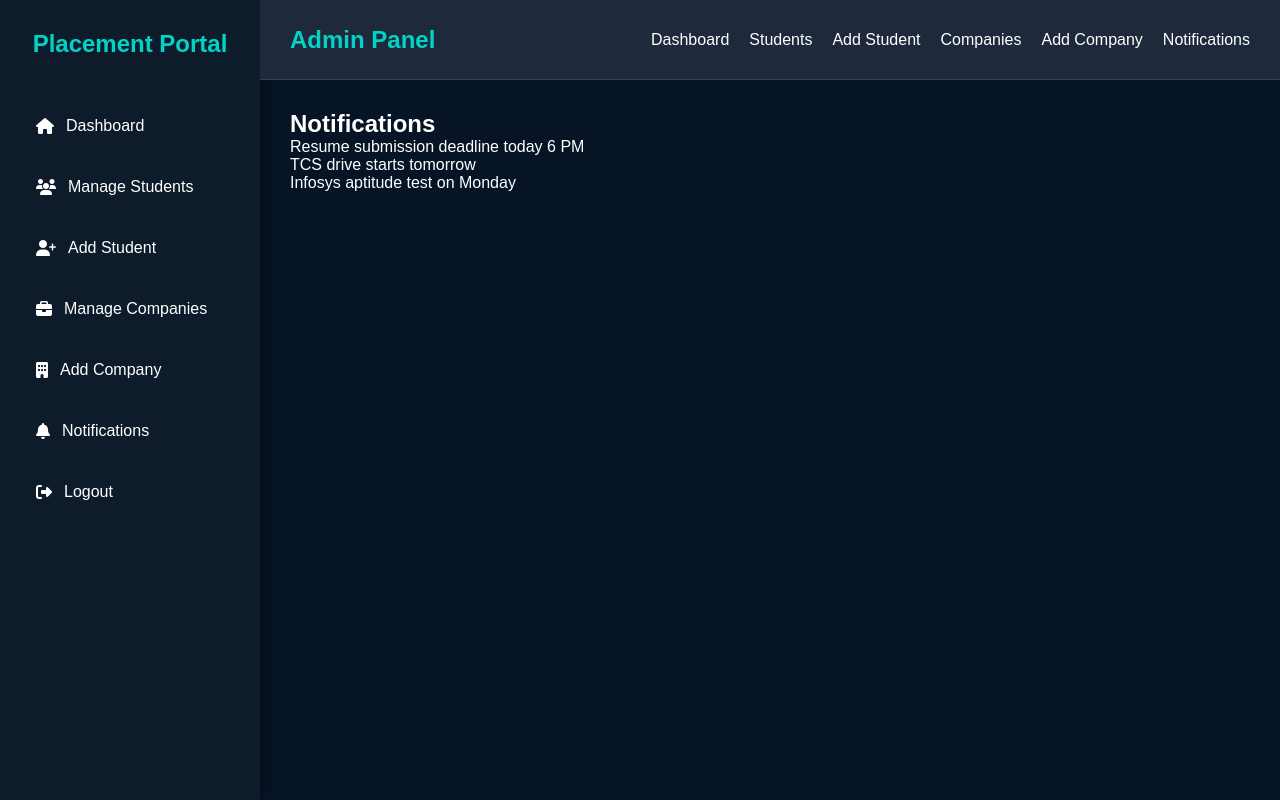
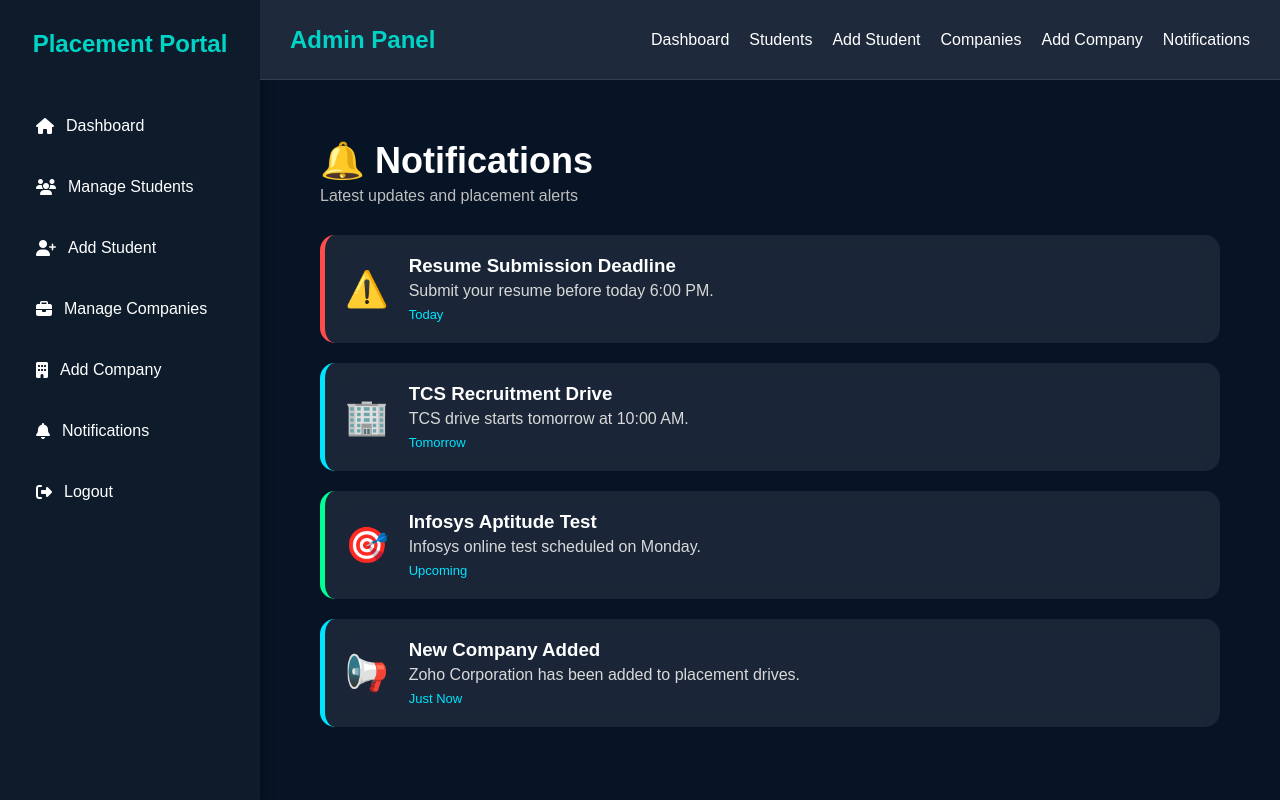
Before and after one commit to vigneshveereshwaran/placement-platform, a Flask app: page /notifications in a window 1280 px wide. Run offline with Flask 3, Linux system fonts and the light colour scheme.

Commit message:
Updated notification bar

```diff
--- a/placement-portal/static/css/style.css
+++ b/placement-portal/static/css/style.css
@@ -290,22 +290,69 @@ body{
    NOTIFICATIONS
 ========================= */
 
-.notification-box{
-    background:#1a2d4a;
+/* Notification Page */
 
-    padding:20px;
-
-    border-radius:12px;
-
-    margin-bottom:20px;
-
-    border-left:5px solid var(--primary-color);
-
-    transition:0.3s;
+.notification-container {
+    max-width: 900px;
+    margin: 30px auto;
 }
 
-.notification-box:hover{
-    transform:translateY(-3px);
+.page-header h1 {
+    color: #fff;
+    font-size: 36px;
+    margin-bottom: 5px;
+}
+
+.page-header p {
+    color: #bdbdbd;
+    margin-bottom: 30px;
+}
+
+.notification-card {
+    display: flex;
+    align-items: center;
+    gap: 20px;
+    background: rgba(255,255,255,0.08);
+    backdrop-filter: blur(10px);
+    border-radius: 15px;
+    padding: 20px;
+    margin-bottom: 20px;
+    transition: 0.3s;
+}
+
+.notification-card:hover {
+    transform: translateY(-5px);
+}
+
+.notification-card .icon {
+    font-size: 35px;
+}
+
+.notification-card .text h3 {
+    color: white;
+    margin-bottom: 5px;
+}
+
+.notification-card .text p {
+    color: #d9d9d9;
+    margin-bottom: 5px;
+}
+
+.notification-card .text span {
+    color: #00e5ff;
+    font-size: 13px;
+}
+
+.urgent {
+    border-left: 5px solid #ff4d4d;
+}
+
+.info {
+    border-left: 5px solid #00e5ff;
+}
+
+.success {
+    border-left: 5px solid #00ff95;
 }
 
 /* =========================
--- a/placement-portal/templates/notifications/notifications.html
+++ b/placement-portal/templates/notifications/notifications.html
@@ -1,23 +1,52 @@
 {% extends 'base.html' %}
 
-{% block title %}Notifications{% endblock %}
+{% block title %}
+Notifications
+{% endblock %}
 
 {% block content %}
 
-<div class="card">
+<div class="notification-container">
 
-    <h2>Notifications</h2>
-
-    <div class="notification">
-        Resume submission deadline today 6 PM
+    <div class="page-header">
+        <h1>🔔 Notifications</h1>
+        <p>Latest updates and placement alerts</p>
     </div>
 
-    <div class="notification">
-        TCS drive starts tomorrow
+    <div class="notification-card urgent">
+        <div class="icon">⚠️</div>
+        <div class="text">
+            <h3>Resume Submission Deadline</h3>
+            <p>Submit your resume before today 6:00 PM.</p>
+            <span>Today</span>
+        </div>
     </div>
 
-    <div class="notification">
-        Infosys aptitude test on Monday
+    <div class="notification-card info">
+        <div class="icon">🏢</div>
+        <div class="text">
+            <h3>TCS Recruitment Drive</h3>
+            <p>TCS drive starts tomorrow at 10:00 AM.</p>
+            <span>Tomorrow</span>
+        </div>
+    </div>
+
+    <div class="notification-card success">
+        <div class="icon">🎯</div>
+        <div class="text">
+            <h3>Infosys Aptitude Test</h3>
+            <p>Infosys online test scheduled on Monday.</p>
+            <span>Upcoming</span>
+        </div>
+    </div>
+
+    <div class="notification-card info">
+        <div class="icon">📢</div>
+        <div class="text">
+            <h3>New Company Added</h3>
+            <p>Zoho Corporation has been added to placement drives.</p>
+            <span>Just Now</span>
+        </div>
     </div>
 
 </div>
```
